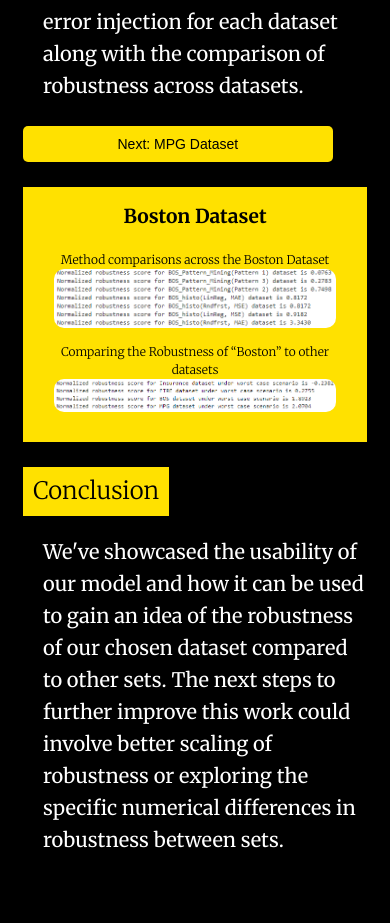
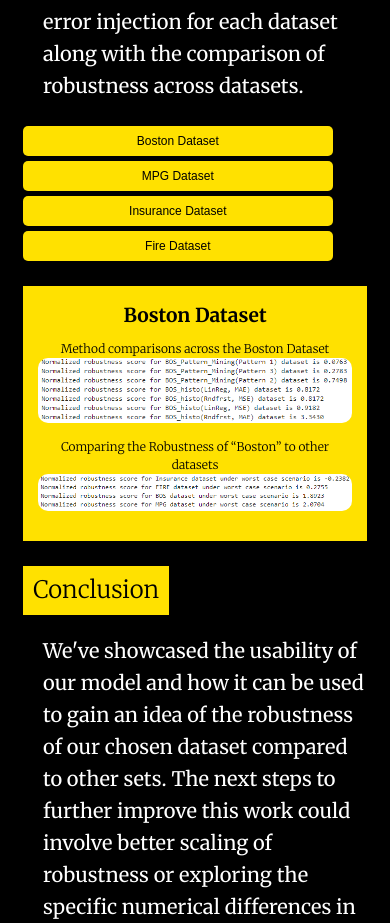
Before and after one commit to MarlonPlease/Error-Injection-Robustness-Classifier, a SvelteKit app: page / in a window 390 px wide. Shown: the part 5784-6707 px from the top of the page. Built offline with nearby package versions, Linux system fonts and the light colour scheme.

Commit message:
Revert "slides"
This reverts commit 37bede0bdd682cd04aba32521669af933ef06f33.

```diff
--- a/src/components/Card4.svelte
+++ b/src/components/Card4.svelte
@@ -1,4 +1,6 @@
 <script>
+
+
   import boston_normalized from '../lib/boston_normalized.png';
   import boston_compared from '../lib/boston_compared.png';
 
@@ -6,8 +8,8 @@
   import ins_normalized from '../lib/Normalization_INS.png';
   import fire_normalized from '../lib/Normalization_Fire.png';
 
+
   let currentIndex = 0;
-  let isSmallScreen = false;
 
   const cards = [
   {
@@ -19,22 +21,23 @@
   },
   {
     title: "MPG Dataset",
-      content: "Method comparisons across the MPG Dataset",
+    content: "Method comparisons across the Boston Dataset",
     image: mpg_normalized,
     content2: ""
   },
   {
     title: "Insurance Dataset",
-      content: "Method comparisons across the Insurance Dataset",
+    content: "Method comparisons across the Boston Dataset",
     image: ins_normalized,
     content2: ""
   },
   {
     title: "Fire Dataset",
-      content: "Method comparisons across the Fire Dataset",
+    content: "Method comparisons across the Boston Dataset",
     image: fire_normalized,
     content2: ""
-    }
+  },
+
 ];
 
   function scrollToCard(index) {
@@ -44,19 +47,6 @@
       cardElement.scrollIntoView({ behavior: "smooth", block: "nearest", inline: "center" });
     }
   }
-
-  function nextCard() {
-    currentIndex = (currentIndex + 1) % cards.length; // Loop back to the first card
-    scrollToCard(currentIndex);
-  }
-
-  function checkScreenSize() {
-    isSmallScreen = window.innerWidth <= 480;
-  }
-
-  // Check on load and listen for resizes
-  checkScreenSize();
-  window.addEventListener("resize", checkScreenSize);
 </script>
 
 <style>
@@ -146,6 +136,44 @@
     background-color: black;
     color: rgb(255, 225, 0);
   }
+  @media (max-width: 768px) {
+  .carousel-wrapper {
+    width: 95%; /* Make carousel take most of the screen */
+    padding: 10px 0;
+  }
+
+  .carousel-card {
+    min-width: 90%; /* Ensure cards fit within screen */
+  }
+
+  .card {
+    padding: 20px; /* Reduce padding for smaller screens */
+    min-width: 300px; /* Reduce card width */
+  }
+
+  .card-header {
+    font-size: 1.4em; /* Reduce title size */
+    margin-bottom: 10px;
+  }
+
+  .card p {
+    font-size: 14px; /* Smaller text for readability */
+  }
+
+  .card img {
+    max-width: 100%; /* Ensure images are fully visible */
+  }
+
+  .header-nav {
+    flex-wrap: wrap; /* Allow buttons to stack if needed */
+    gap: 10px;
+  }
+
+  .header-nav button {
+    font-size: 14px;
+    padding: 8px 15px; /* Reduce padding */
+  }
+}
 
 @media (max-width: 480px) {
   .carousel-wrapper {
@@ -154,7 +182,7 @@
   }
 
   .carousel-card {
-      min-width: 100%;
+    min-width: 100%; /* Each card fully occupies the screen */
   }
 
   .card {
@@ -171,31 +199,24 @@
   }
 
   .header-nav {
-      flex-direction: column;
+    flex-direction: column; /* Stack buttons vertically */
     gap: 5px;
   }
 
   .header-nav button {
-      width: 90%;
-      font-size: 14px;
+    width: 90%; /* Full-width buttons */
+    font-size: 12px;
   }
 }
+
 </style>
 
-<!-- Navigation Buttons -->
-{#if isSmallScreen}
-  <div class="header-nav">
-    <button type="button" on:click={nextCard}>Next: {cards[(currentIndex + 1) % cards.length].title}</button>
-  </div>
-{:else}
 <div class="header-nav">
   {#each cards as card, index}
     <button type="button" on:click={() => scrollToCard(index)}>{card.title}</button>
   {/each}
 </div>
-{/if}
 
-<!-- Carousel -->
 <div class="carousel-container">
   <div class="carousel-wrapper" id="carousel-wrapper">
     {#each cards as card, index}
@@ -204,10 +225,8 @@
           <div class="card-header">{card.title}</div>
           <p>{card.content}</p>
           <img src={card.image} alt={card.title} />
-          {#if card.content2}
           <p>{card.content2}</p>
           <img src={card.image2} alt={card.title} />
-          {/if}
         </div>
       </div>
     {/each}
```
Lines whose indentation alone changed are shown as unchanged.
